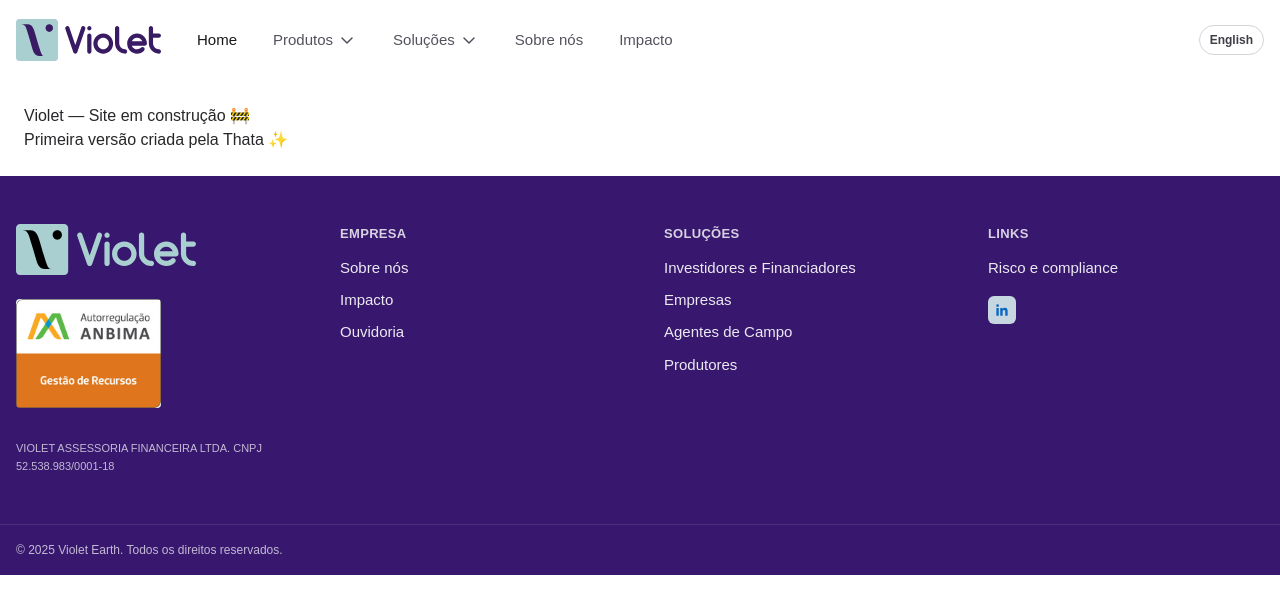
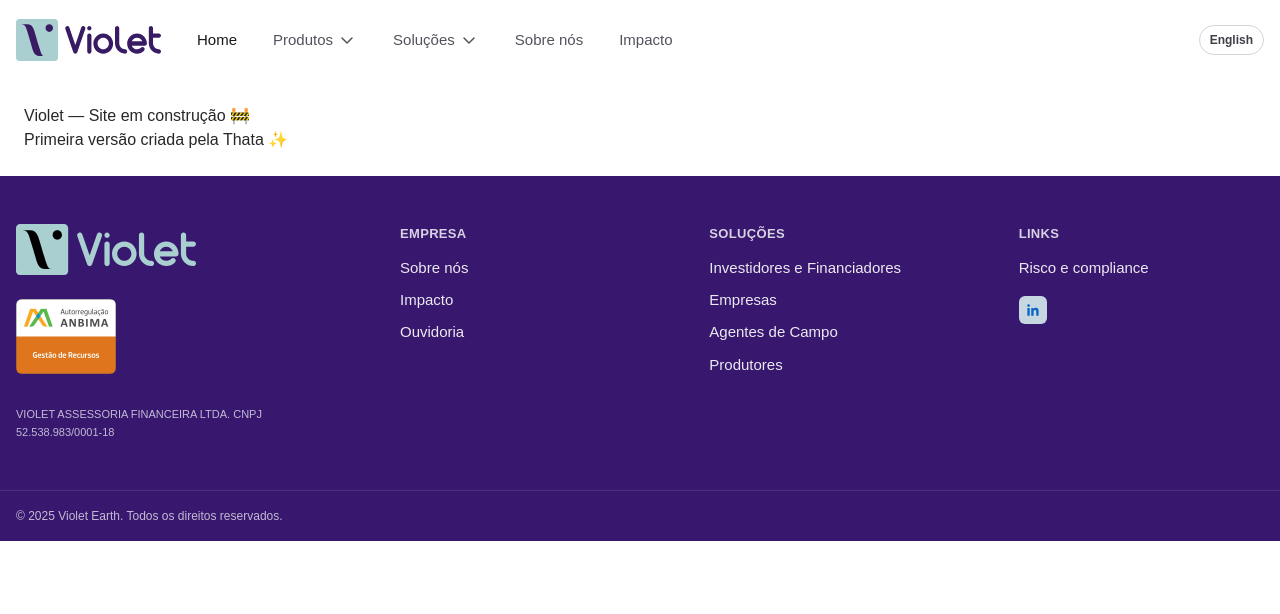
Before and after one commit to thaiscalvi/violet-site, a Next.js app: page / in a window 1280 px wide. Shown: the top 614 px of the page. Built offline with nearby package versions, Linux system fonts and the light colour scheme.

Commit message:
diminuindo e arredondando a logo anbima no footer

```diff
--- a/app/components/Footer.tsx
+++ b/app/components/Footer.tsx
@@ -29,7 +29,8 @@
     <footer className="bg-[#37186E] text-white">
       {/* bloco principal */}
       <div className="mx-auto max-w-7xl px-4 py-12">
-        <div className="grid gap-12 md:grid-cols-4">
+        <div className="grid gap-16 md:grid-cols-[320px_1fr_1fr_1fr]">
+
           {/* Coluna 1: logo + selo + legal */}
           <div className="flex flex-col gap-6">
             {/* Logo secundária */}
@@ -45,9 +46,9 @@
             <Image
               src="/footer/ambima-gestao.jpg"
               alt="Autorregulação ANBIMA – Gestão de Recursos"
-              width={145}
-              height={50}
-              className="rounded"
+              width={100}
+              height={20}
+              className="rounded-md"
             />
 
             {/* Legal */}
```
